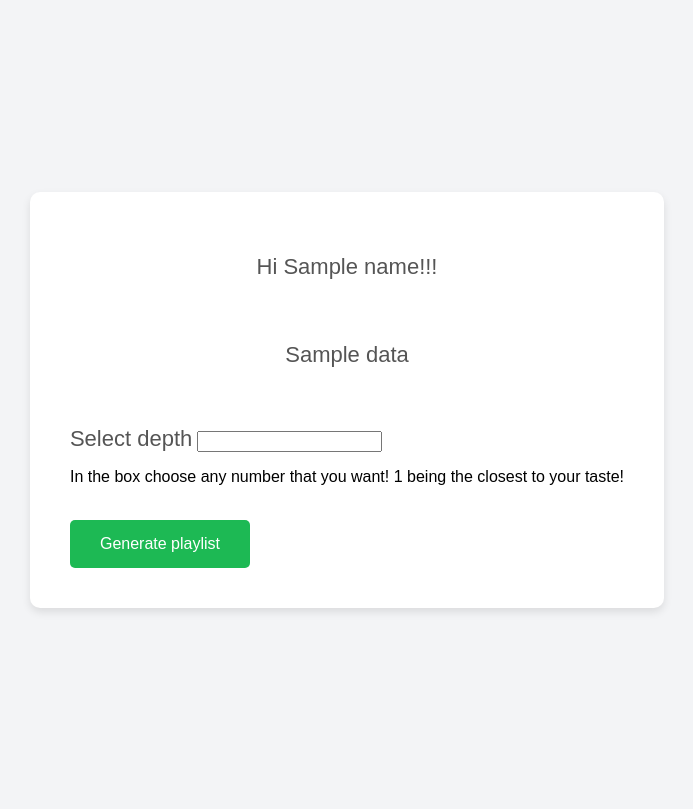
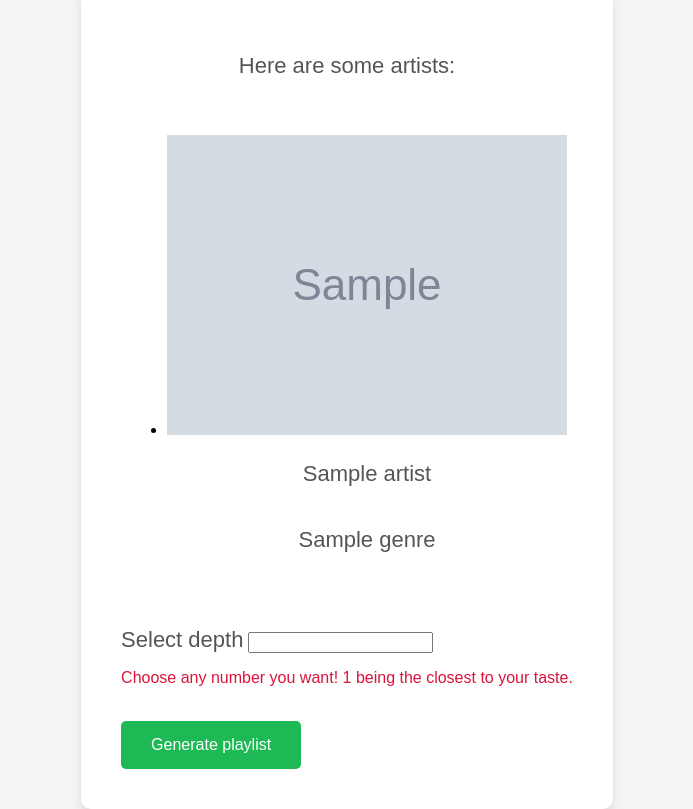
Before and after one commit to geomin76/degrees-of-music, a Flask app: template templates/index.html in a window 1280 px wide. Shown: the whole page, without its empty margins (293-986 px from the left). Before the commit the page ends 612 px from the top, so only its background shows below. Run offline with Flask 3, Linux system fonts and the light colour scheme; the template is opened without the code that fills it: most values are stand-ins (such as "Sample title", 1, 10 or a date in 2020); grey boxes marked "Sample" are stand-in pictures; parts of the project's set-up code (start-up, migrations or seed data) failed here and were passed over.

Commit message:
Updated HTML

```diff
--- a/static/css/style.css
+++ b/static/css/style.css
@@ -9,14 +9,6 @@
     top: 24%;
     left: 50%;
     transform: translate(-50%, -50%);
-}
-
-.capybara {
-    width: 300px;
-}
-
-.capybara2 {
-    width: 200px
 }
 
 .page {
@@ -44,6 +36,10 @@
     margin-bottom: 40px;
 }
 
+.caption-red{
+    color:crimson
+}
+
 .right {
     margin-top: 20px;
 }
--- a/templates/index.html
+++ b/templates/index.html
@@ -6,28 +6,37 @@
     <title>Degrees of Music</title>
     <meta name="viewport" content="width=device-width, initial-scale=1.0">
     <link rel="stylesheet" href="{{ url_for('static', filename='css/style.css') }}">
-
 </head>
 <body>
     <div class="page">
         <div class="gif-container">
         </div>
         <div class="container">
-        {% if name %}
-            <p class="caption">Hi {{ name }}!!!</p>
-            <p class="caption"> {{ data }} </p>
+            {% if artists %}
+                <p class="caption">Here are some artists:</p>
+                <ul>
+                    {% for artist in artists %}
+                        <li>
+                            <img src="{{ artist.image }}" alt="{{ artist.name }}">
+                            <p class="caption">{{ artist.name }}</p>
+                            <p class="caption">{{ artist.genres|join(', ') }}</p>
+                        </li>
+                    {% endfor %}
+                </ul>
+            {% else %}
+                <p class="caption">No artist data available.</p>
             {% endif %}
-    <br/>
+            <br>
             <form method="POST" action="{{ url_for('search') }}">
                 <div class="form-group">
                     <label for="depth" class="caption">Select depth</label>
-                <input type="string" id="depth" name="depth" required>
+                    <input type="number" id="depth" name="depth" required>
                 </div>
-            <p class ="caption-red">In the box choose any number that you want! 1 being the closest to your taste!</p>
-    <br/>
+                <p class="caption-red">Choose any number you want! 1 being the closest to your taste.</p>
+                <br>
                 <button type="submit" class="button">Generate playlist</button>
             </form>
         </div>
+    </div>
 </body>
-
 </html>
```
Lines whose indentation alone changed are shown as unchanged.
